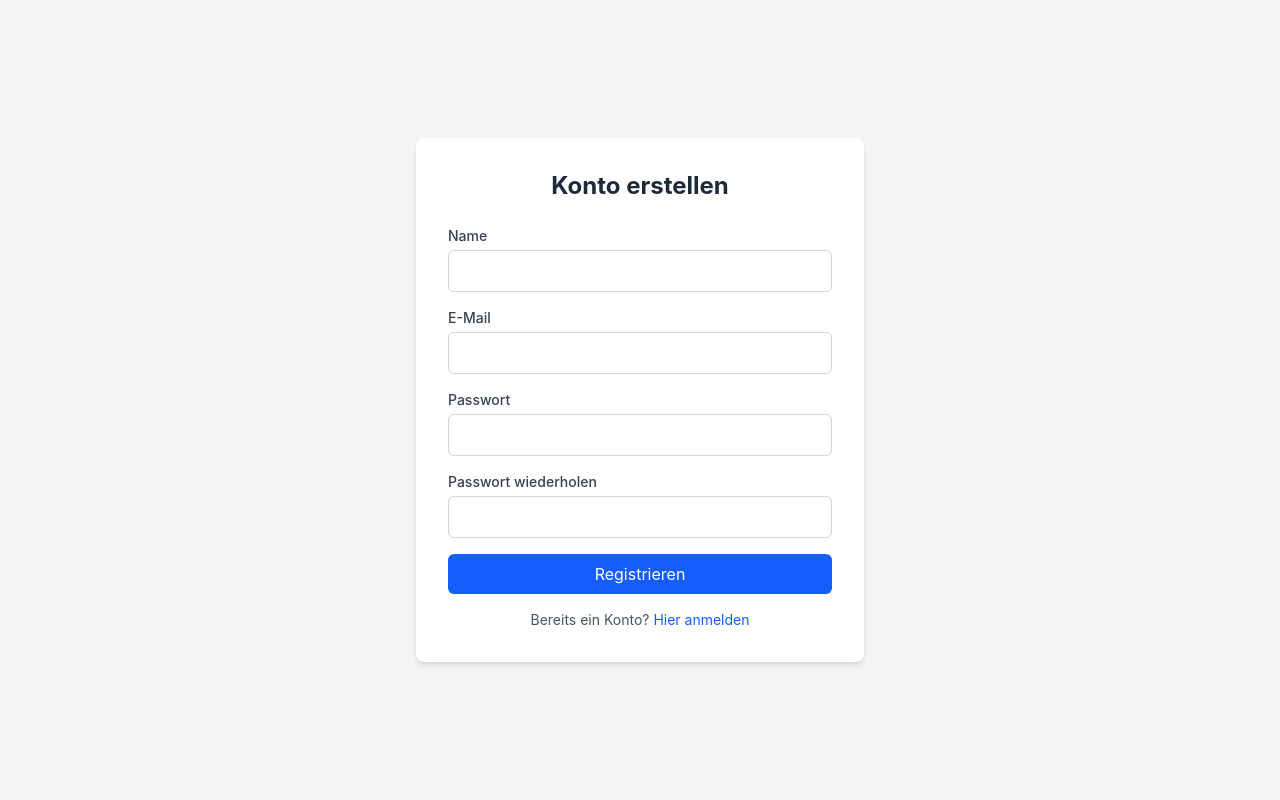
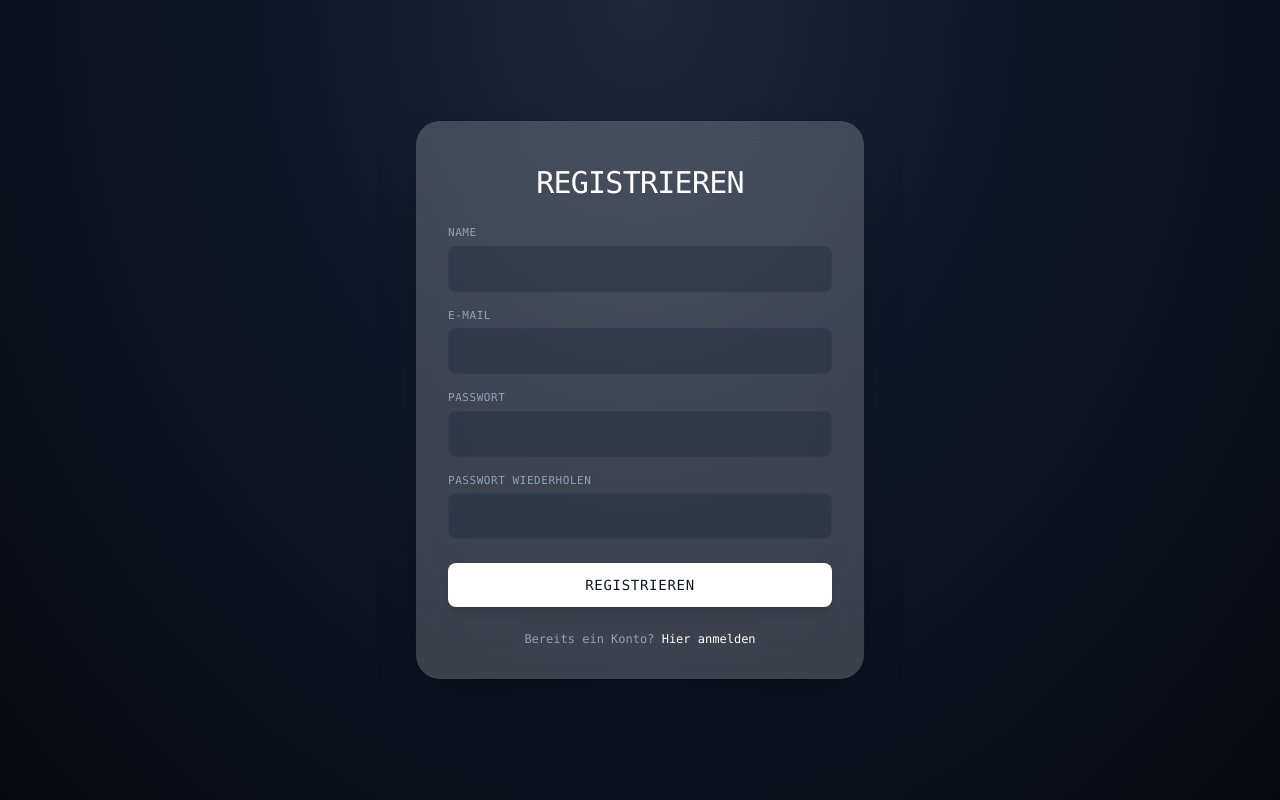
Before and after one commit to MuesliMampfer01/HabitTracker, a React (Vite) app in the folder frontend/: page /register in a window 1280 px wide. Built offline with nearby package versions, Linux system fonts and the light colour scheme; the HTML template or start-up script is replaced by a standard one.

Commit message:
Design von Registry angepasst

```diff
--- a/frontend/src/pages/RegisterPage.tsx
+++ b/frontend/src/pages/RegisterPage.tsx
@@ -20,7 +20,7 @@ export const RegisterPage = () => {
         setError(null);
 
         if (password !== confirmPassword) {
-            setError('Passwords dont match');
+            setError('Passwörter stimmen nicht überein.');
             return;
         }
 
@@ -43,7 +43,7 @@ export const RegisterPage = () => {
             } else if (Array.isArray(detail)) {
                 setError(detail.map((e: any) => e.msg).join(', '));
             } else {
-                setError('Registry failed. Please check Inputs')
+                setError('Registrierung fehlgeschlagen. Bitte Eingaben prüfen.')
             }
         }finally {
             setIsSubmitting(false);
@@ -51,74 +51,97 @@ export const RegisterPage = () => {
     };
 
     return (
-        <div className="flex min-h-screen items-center justify-center bg-gray-100 p-4">
-            <div className="w-full max-w-md rounded-lg bg-white p-8 shadow-md">
-            <h2 className="mb-6 text-center text-2xl font-bold text-gray-800">Konto erstellen</h2>
+  <div
+    className="min-h-screen w-full flex items-center justify-center p-4 text-slate-100"
+    style={{
+      background: 'radial-gradient(ellipse at top, #1e293b 0%, #0f172a 40%, #080a0f 100%)'
+    }}
+  >
+    {/* Kachel */}
+    <div className="w-full max-w-md rounded-3xl bg-gray-50/20 p-8 shadow-2xl backdrop-blur-xl text-slate-100">
 
-            {/* Fehleranzeige */}
+      {/* Header */}
+      <div className="mb-6 text-center">
+        <h2 className="mt-3 text-3xl font-mono uppercase tracking-tight text-white">
+          Registrieren
+        </h2>
+      </div>
+
+      {/* Error */}
       {error && (
-                <div className="mb-4 rounded bg-red-100 p-3 text-sm text-red-700">
+        <div className="mb-4 rounded-lg border border-red-500/30 bg-red-500/10 p-3 text-xs font-mono text-red-400 text-center">
           {error}
         </div>
       )}
 
+      {/* Formular */}
       <form onSubmit={handleSubmit} className="space-y-4">
         <div>
-                <label className="block text-sm font-medium text-gray-700">Name</label>
+          <label className="block text-[11px] font-mono uppercase tracking-wider text-slate-400 mb-1">
+            Name
+          </label>
           <input
             type="text"
             required
             value={name}
             onChange={(e) => setName(e.target.value)}
-                    className="mt-1 w-full rounded-md border border-gray-300 p-2 focus:border-blue-500 focus:outline-none"
+            className="w-full rounded-lg border border-slate-700/70 bg-slate-800/40 p-3 text-sm font-mono text-white placeholder-slate-500 focus:border-slate-400 focus:outline-none focus:ring-1 focus:ring-slate-400 transition-all"
           />
         </div>
 
         <div>
-                <label className="block text-sm font-medium text-gray-700">E-Mail</label>
+          <label className="block text-[11px] font-mono uppercase tracking-wider text-slate-400 mb-1">
+            E-Mail
+          </label>
           <input
             type="email"
             required
             value={email}
             onChange={(e) => setEmail(e.target.value)}
-                    className="mt-1 w-full rounded-md border border-gray-300 p-2 focus:border-blue-500 focus:outline-none"
+            className="w-full rounded-lg border border-slate-700/70 bg-slate-800/40 p-3 text-sm font-mono text-white placeholder-slate-500 focus:border-slate-400 focus:outline-none focus:ring-1 focus:ring-slate-400 transition-all"
           />
         </div>
 
         <div>
-                <label className="block text-sm font-medium text-gray-700">Passwort</label>
+          <label className="block text-[11px] font-mono uppercase tracking-wider text-slate-400 mb-1">
+            Passwort
+          </label>
           <input
             type="password"
             required
             value={password}
             onChange={(e) => setPassword(e.target.value)}
-                    className="mt-1 w-full rounded-md border border-gray-300 p-2 focus:border-blue-500 focus:outline-none"
+            className="w-full rounded-lg border border-slate-700/70 bg-slate-800/40 p-3 text-sm text-white placeholder-slate-500 focus:border-slate-400 focus:outline-none focus:ring-1 focus:ring-slate-400 transition-all"
           />
         </div>
 
         <div>
-                <label className="block text-sm font-medium text-gray-700">Passwort wiederholen</label>
+          <label className="block text-[11px] font-mono uppercase tracking-wider text-slate-400 mb-1">
+            Passwort wiederholen
+          </label>
           <input
             type="password"
             required
             value={confirmPassword}
             onChange={(e) => setConfirmPassword(e.target.value)}
-                    className="mt-1 w-full rounded-md border border-gray-300 p-2 focus:border-blue-500 focus:outline-none"
+            className="w-full rounded-lg border border-slate-700/70 bg-slate-800/40 p-3 text-sm text-white placeholder-slate-500 focus:border-slate-400 focus:outline-none focus:ring-1 focus:ring-slate-400 transition-all"
           />
         </div>
 
+        {/* Reg-Button */}
         <button
           type="submit"
           disabled={isSubmitting}
-                className="w-full rounded-md bg-blue-600 py-2 text-white hover:bg-blue-700 disabled:bg-blue-300 cursor-pointer"
+          className="w-full rounded-lg bg-white py-3 mt-2 text-sm font-mono uppercase tracking-wider text-slate-900 transition-all hover:bg-slate-200 active:scale-[0.98] disabled:opacity-50 disabled:cursor-not-allowed cursor-pointer shadow-lg"
         >
           {isSubmitting ? 'Registriere...' : 'Registrieren'}
         </button>
       </form>
 
-            <p className="mt-4 text-center text-sm text-gray-600">
+      {/* Footer Link */}
+      <p className="mt-6 text-center text-xs font-mono text-slate-400">
         Bereits ein Konto?{' '}
-                <Link to="/login" className="text-blue-600 hover:underline">
+        <Link to="/login" className="text-white hover:text-slate-300 font-medium transition-colors">
           Hier anmelden
         </Link>
       </p>
```
Lines whose indentation alone changed are shown as unchanged.
